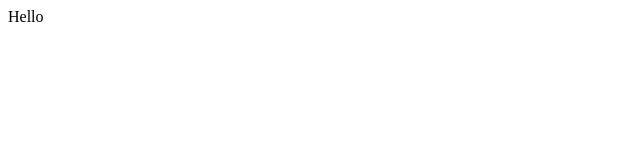
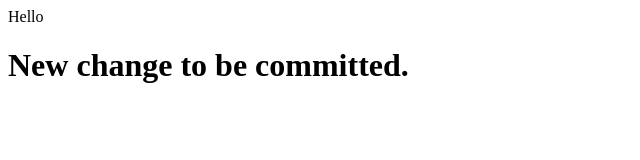
Before and after one commit to sanket-033/learn-git-repo, a plain HTML site: page index.html in a window 1280 px wide. Shown: the whole page, without its empty margins (0-640 px from the left). Drawn offline with Linux system fonts and the light colour scheme.

Commit message:
modified index.html

```diff
--- a/index.html
+++ b/index.html
@@ -1 +1,2 @@
 <div>Hello</div>
+<h1>New change to be committed.</h1>
```
